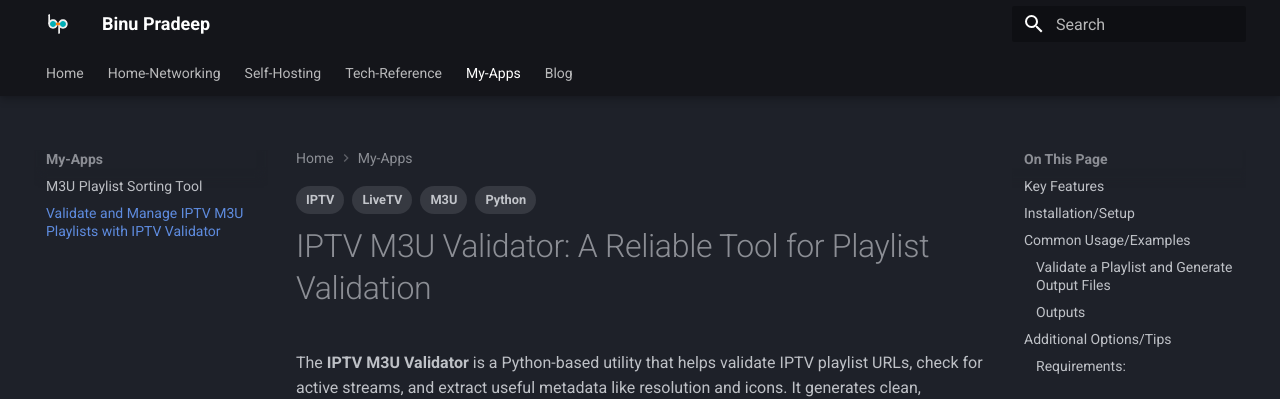
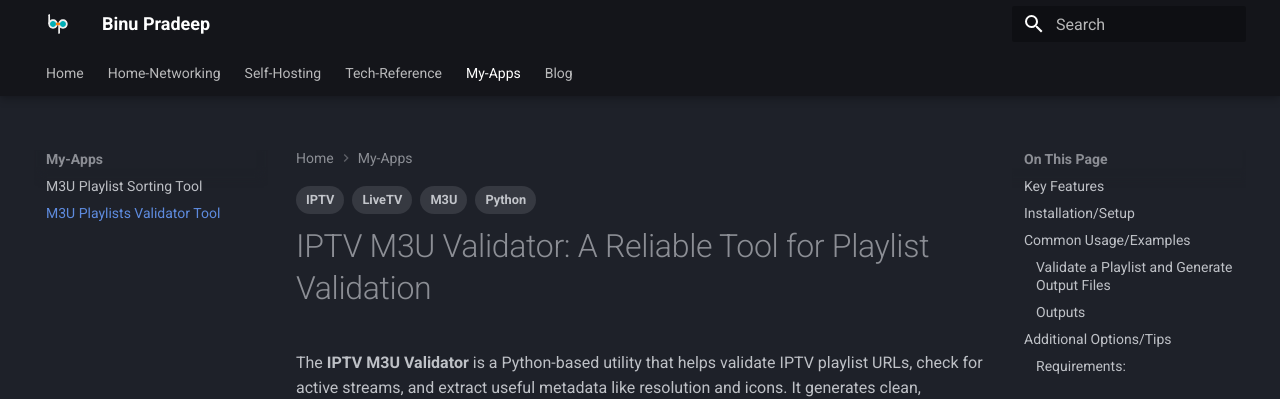
Before and after one commit to binuengoor/binupradeep-mkdocs, an MkDocs documentation site: the page built from docs/myapps/iptv-m3u-validator.md, in a window 1280 px wide. Shown: the top 399 px of the page. Built offline with MkDocs 1.6.1 and Material for MkDocs 9.7.7, drawn with Linux system fonts in a browser that asks for light colours.

Commit message:
title updates

```diff
--- a/docs/myapps/iptv-m3u-validator.md
+++ b/docs/myapps/iptv-m3u-validator.md
@@ -1,5 +1,5 @@
 ---
-title: Validate and Manage IPTV M3U Playlists with IPTV Validator
+title: M3U Playlists Validator Tool
 description: A Python-based tool to validate IPTV playlists, extract stream resolutions, and generate clean M3U files.
 tags: [IPTV, M3U, Python, LiveTV]
 ---
```
